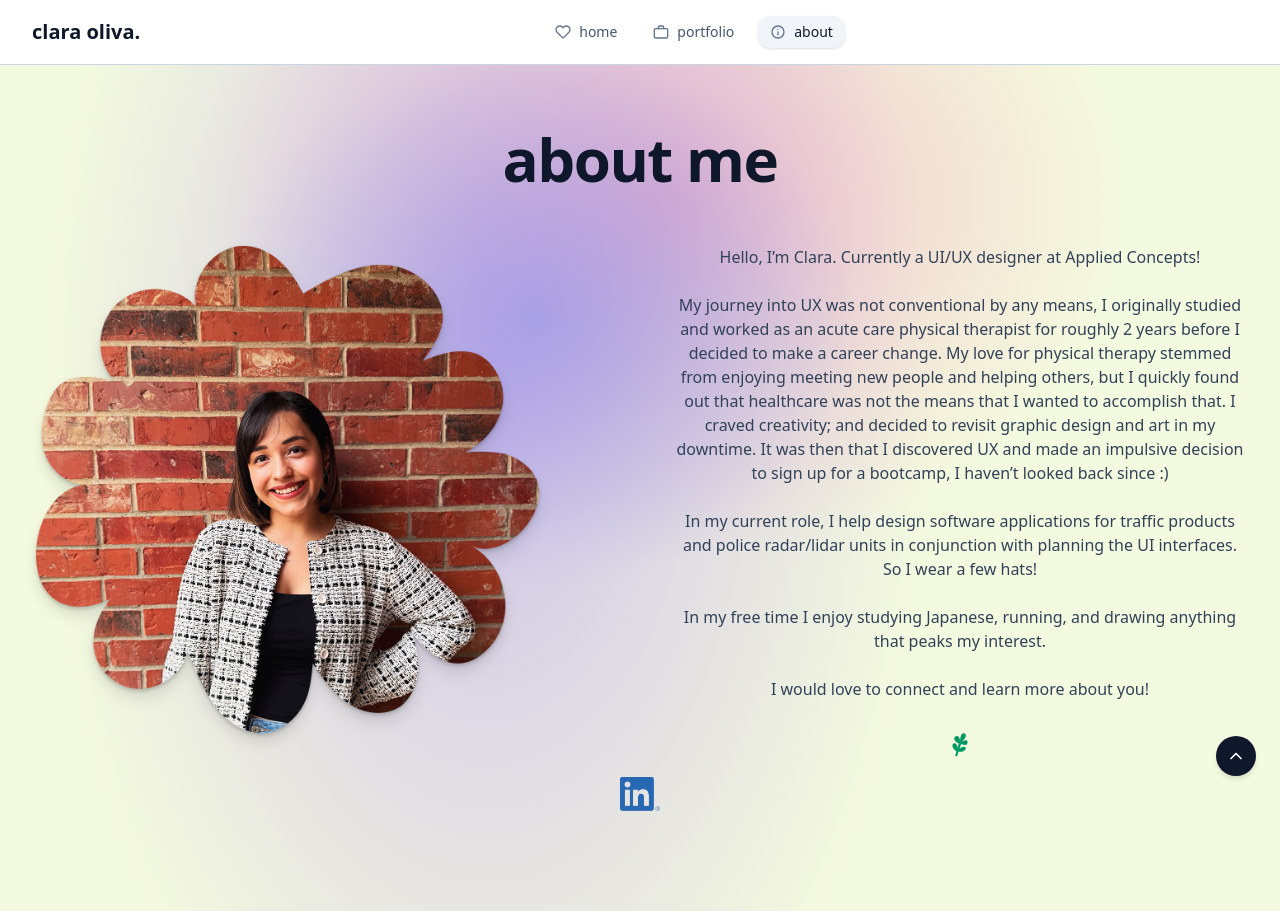
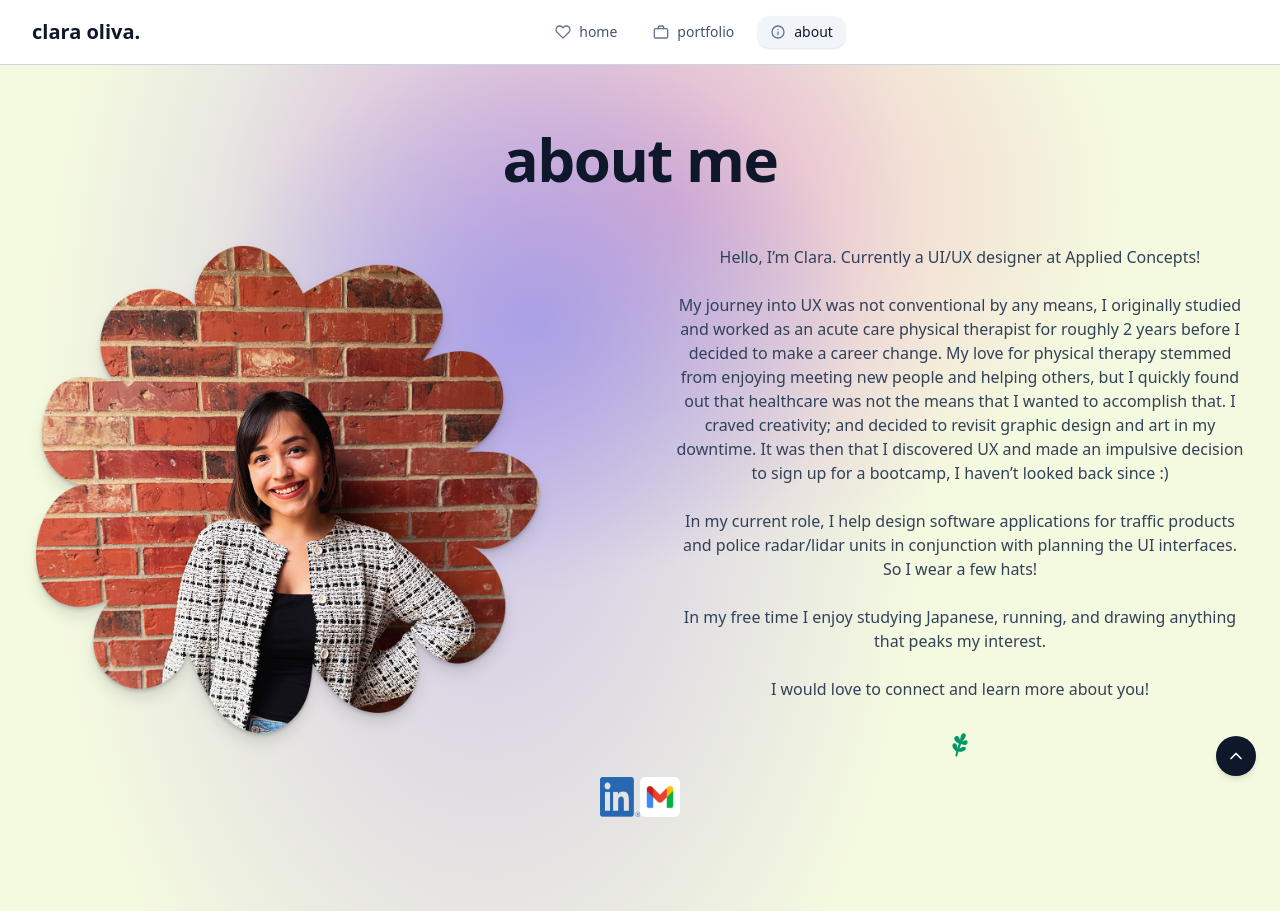
Before and after one commit to frankie1992/claras-site, a React (Vite) app: page /about in a window 1280 px wide. Shown: the top 911 px of the page. Built offline with nearby package versions, Linux system fonts and the light colour scheme.

Commit message:
add email

```diff
--- a/src/pages/About.tsx
+++ b/src/pages/About.tsx
@@ -1,6 +1,7 @@
 import portrait from '../assets/about-page/clara-portrait.png'
 import flowerWashi from '../assets/about-page/flower-washitape.svg'
 import linkdn from '../assets/about-page/linkdln.png'
+import gmail from '../assets/about-page/google-mail.png'
 import {
   ABOUT_PAGE_TITLE,
   ABOUT_INTRO_LINE,
@@ -54,7 +55,15 @@ export default function About() {
         <img
             src={linkdn}
             alt="linkdn"
-            className="justify-center w-10"
+            className="justify-center w-10 h-10"
+            draggable={false}
+          />
+          </a>
+          <a href="mailto:claraolivapersonal@gmail.com">
+        <img
+            src={gmail}
+            alt="gmail"
+            className="justify-center w-10 h-10"
             draggable={false}
           />
           </a>
--- a/src/pages/projects/CityPups.tsx
+++ b/src/pages/projects/CityPups.tsx
@@ -36,9 +36,6 @@ const options = {
   standardFontDataUrl: '/standard_fonts/',
   wasmUrl: '/wasm/',
 };
-
-const resizeObserverOptions = {};
-
 
 type PDFFile = string | File | null;
 
```
Also changed, not shown: src/assets/about-page/google-mail.png (added).
